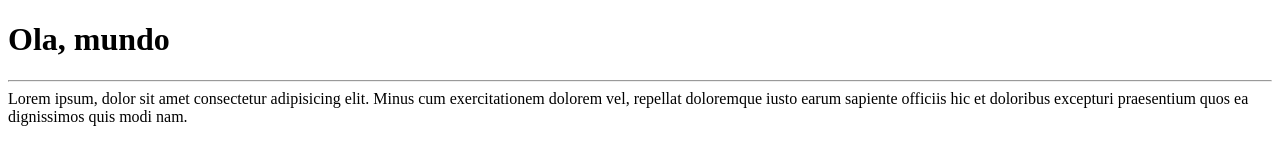
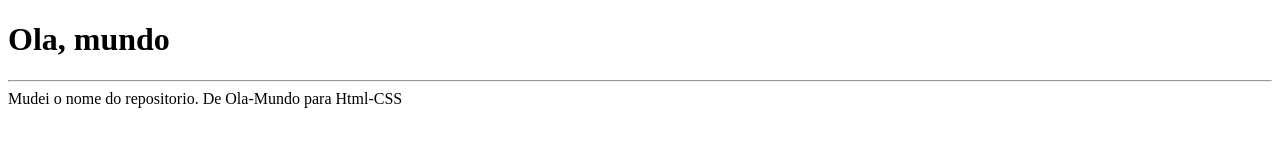
Before and after one commit to ghsumiyasu/Html-CSS, a plain HTML site: page site-exemplo/index.html in a window 1280 px wide. Drawn offline with Linux system fonts and the light colour scheme.

Commit message:
Mudei o nome do repositorio no github.com

```diff
--- a/site-exemplo/index.html
+++ b/site-exemplo/index.html
@@ -8,6 +8,6 @@
 <body>
     <h1>Ola, mundo</h1>
     <hr>
-    Lorem ipsum, dolor sit amet consectetur adipisicing elit. Minus cum exercitationem dolorem vel, repellat doloremque iusto earum sapiente officiis hic et doloribus excepturi praesentium quos ea dignissimos quis modi nam.
+	Mudei o nome do repositorio. De Ola-Mundo para Html-CSS
 </body>
 </html>
```
